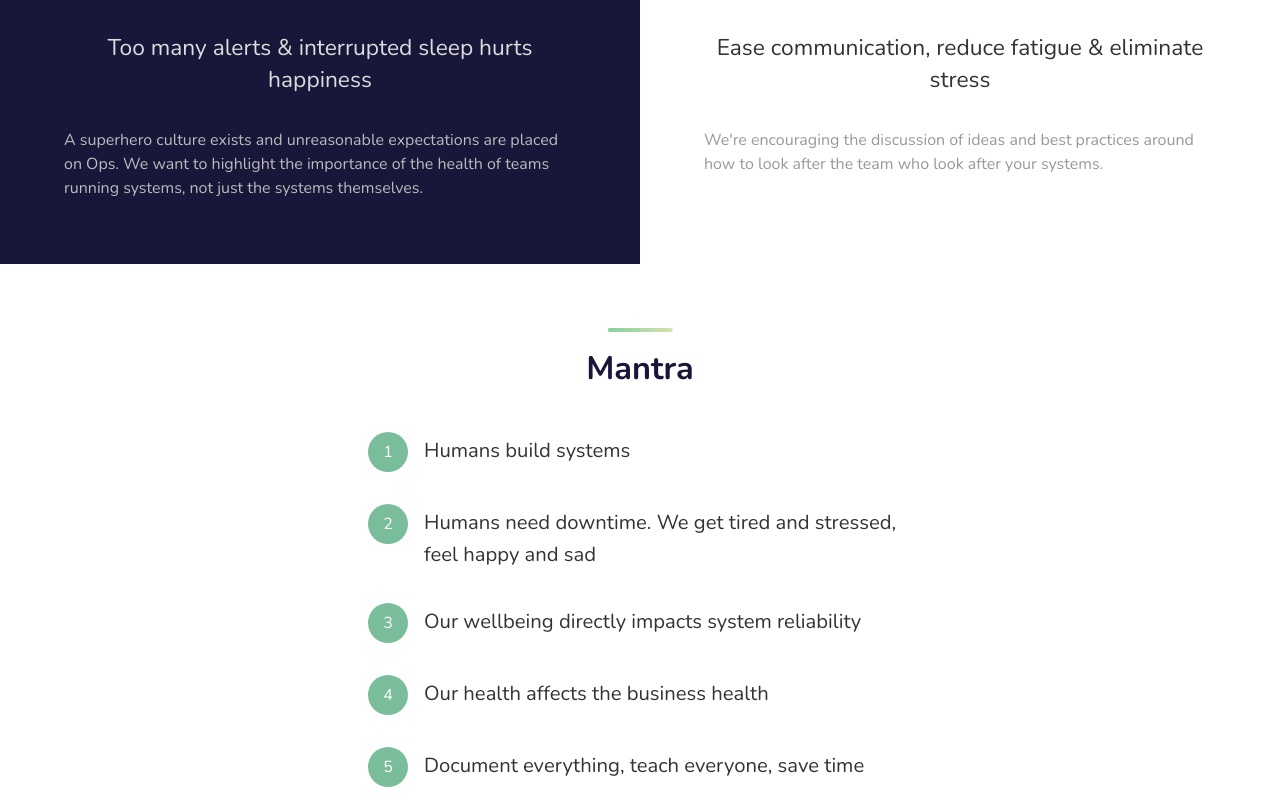
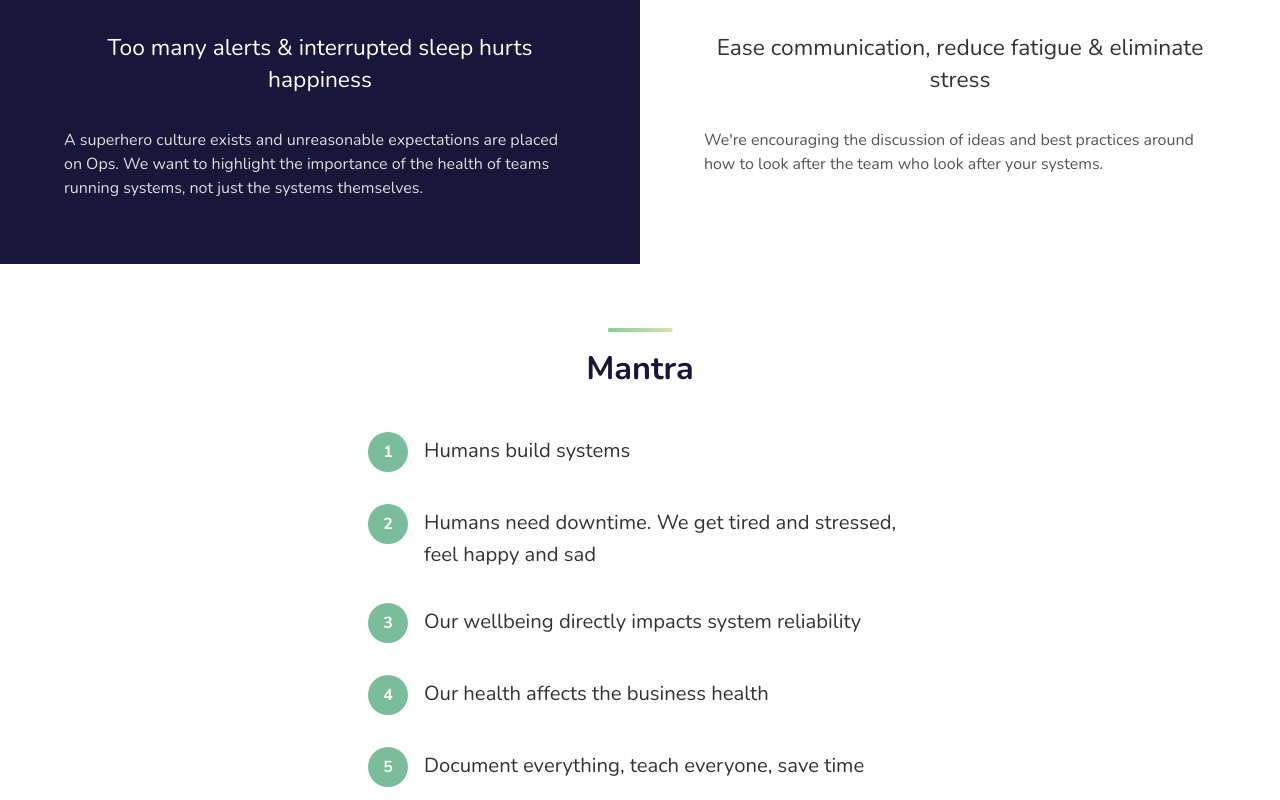
Before and after one commit to HumanOps/humanops.com, a Next.js app: page / in a window 1280 px wide. Shown: the part 600-1400 px from the top of the page. Built offline with nearby package versions, Linux system fonts and the light colour scheme.

Commit message:
Improve color contrast to > 4.5:1 (AA) for some text elements

```diff
--- a/components/mantra.tsx
+++ b/components/mantra.tsx
@@ -17,7 +17,7 @@ export interface MantraProps extends BaseElementProps, StringWrapper {
 const Mantra: React.StatelessComponent<MantraProps> = (props) => (
     <div className={ classNames('mantra', props.className) }>
     { props.number && <div className='number-container'>
-        <Text inline color={ Color.lightest }>{ props.number }</Text>
+        <Text inline weight='bold' color={ Color.lightest }>{ props.number }</Text>
     </div> }
 
         <div className='description-container'>
--- a/components/paragraph.tsx
+++ b/components/paragraph.tsx
@@ -24,9 +24,9 @@ function getColorForBackgroundTheme(theme: BackgroundTheme): string {
         case 'brand':
             return Color.neutral('lightest')
         case 'dark':
-            return Color.neutral('mid-light')
+            return Color.neutral('light')
         case 'light':
-            return Color.neutral('mid')
+            return Color.neutral('mid-dark')
     }
 
     return assertUnreachable(theme)
--- a/components/section-introduction.tsx
+++ b/components/section-introduction.tsx
@@ -24,7 +24,7 @@ function getColorForBackgroundTheme(theme: BackgroundTheme): string {
         case 'brand':
             return Color.neutral('lightest')
         case 'dark':
-            return Color.neutral('light')
+            return Color.neutral('lightest')
         case 'light':
             return Color.neutral('dark')
     }
--- a/design-system/tokens.ts
+++ b/design-system/tokens.ts
@@ -18,8 +18,8 @@ export class Typography {
 export class Color {
     static readonly brand: BrandColorMap = {
         'primary': '#79BD9A',
-        'cta': '#BD799C',
-        'cta-hover': '#CE8AAD'
+        'cta': '#bb5188',
+        'cta-hover': '#bb5188'
     }
 
     static readonly gradient: GradientMap = {
@@ -29,8 +29,8 @@ export class Color {
             'angle': 90
         },
         'cta': {
-            'start': '#BD799C',
-            'end': '#CE8AAD',
+            'start': '#bb5188',
+            'end': '#dd73aa',
             'angle': 0
         }
     }
@@ -39,8 +39,8 @@ export class Color {
         'lightest':     '#fff',
         'light':        '#ddd',
         'mid-light':    '#bbb',
-        'mid':          '#999',
-        'mid-dark':     '#666',
+        'mid':          '#767676',
+        'mid-dark':     '#555',
         'dark':         '#333',
         'darkest':      '#18173A'
     }
```
